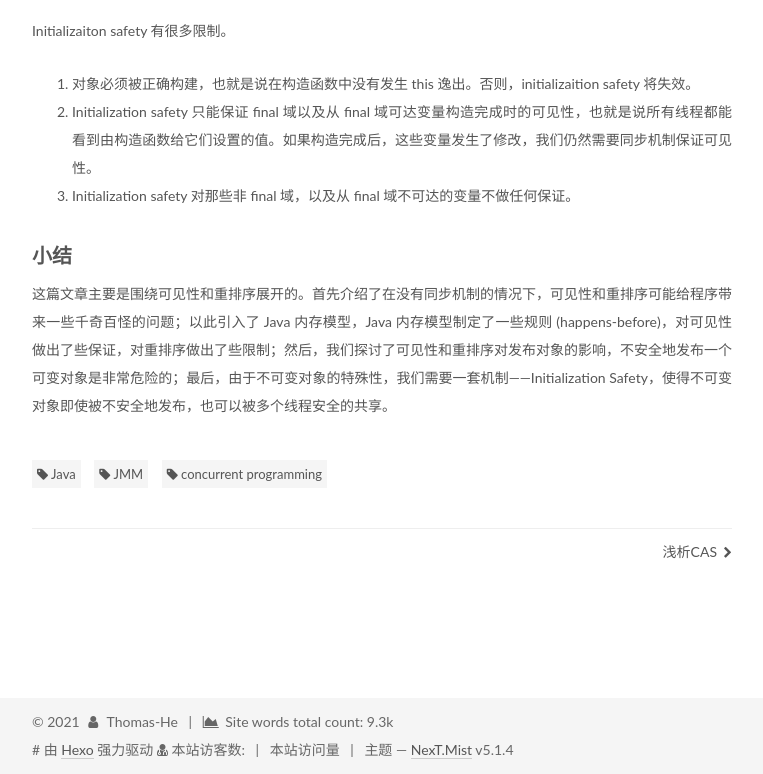
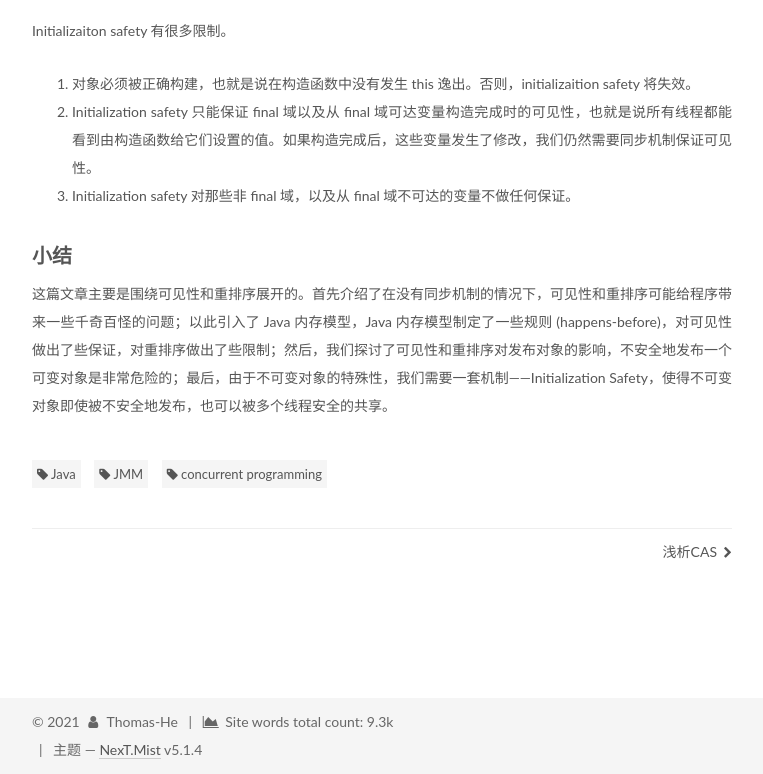
Before and after one commit to Thomas-He/Thomas-He.github.io, a plain HTML site: page 2021/09/07/从Java程序员的角度谈谈JMM/index.html in a window 1280 px wide. Shown: the part 7214-7988 px from the top of the page, without its empty margins (98-861 px from the left). Drawn offline with Linux system fonts and the light colour scheme; a script that the page names is missing.

Commit message:
Site updated: 2021-09-11 10:43:22

```diff
--- a/2021/09/07/从Java程序员的角度谈谈JMM/index.html
+++ b/2021/09/07/从Java程序员的角度谈谈JMM/index.html
@@ -757,20 +757,10 @@
 
 </div>
 
+<!--
+ <div class="powered-by">由 <a class="theme-link" target="_blank" href="https://hexo.io">Hexo</a> 强力驱动</div>
 
-#  <div class="powered-by">由 <a class="theme-link" target="_blank" href="https://hexo.io">Hexo</a> 强力驱动</div>
-
-<div class="powered-by">
-	<i class="fa fa-user-md"></i>
-	<span id="busuanzi_container_site_uv">
-		本站访客数:<span id="busuanzi_value_site_uv"></span>
-	</span>
-	<span class="post-meta-divider">|</span>
-	<span id="busuanzi_container_site_pv">
-		本站访问量<span id="busuanzi_value_site_pv"></span>
-	</span>
-</div>
-
+ -->
 
 
   <span class="post-meta-divider">|</span>
--- a/css/main.css
+++ b/css/main.css
@@ -1822,7 +1822,7 @@ pre .javascript .function {
   width: 4px;
   height: 4px;
   border-radius: 50%;
-  background: #69feff;
+  background: #e95990;
 }
 .links-of-blogroll {
   font-size: 13px;
```
Also changed, not shown: 2021/09/08/浅析CAS/index.html (+3 -13 lines), archives/2021/09/index.html (+3 -13 lines), archives/2021/index.html (+3 -13 lines), archives/index.html (+3 -13 lines), categories/Java/concurrent-programming/index.html (+3 -13 lines), categories/Java/index.html (+3 -13 lines), index.html (+3 -13 lines), tags/CAS/index.html (+3 -13 lines), tags/JMM/index.html (+3 -13 lines), tags/Java/index.html (+3 -13 lines), tags/concurrent-programming/index.html (+3 -13 lines).
